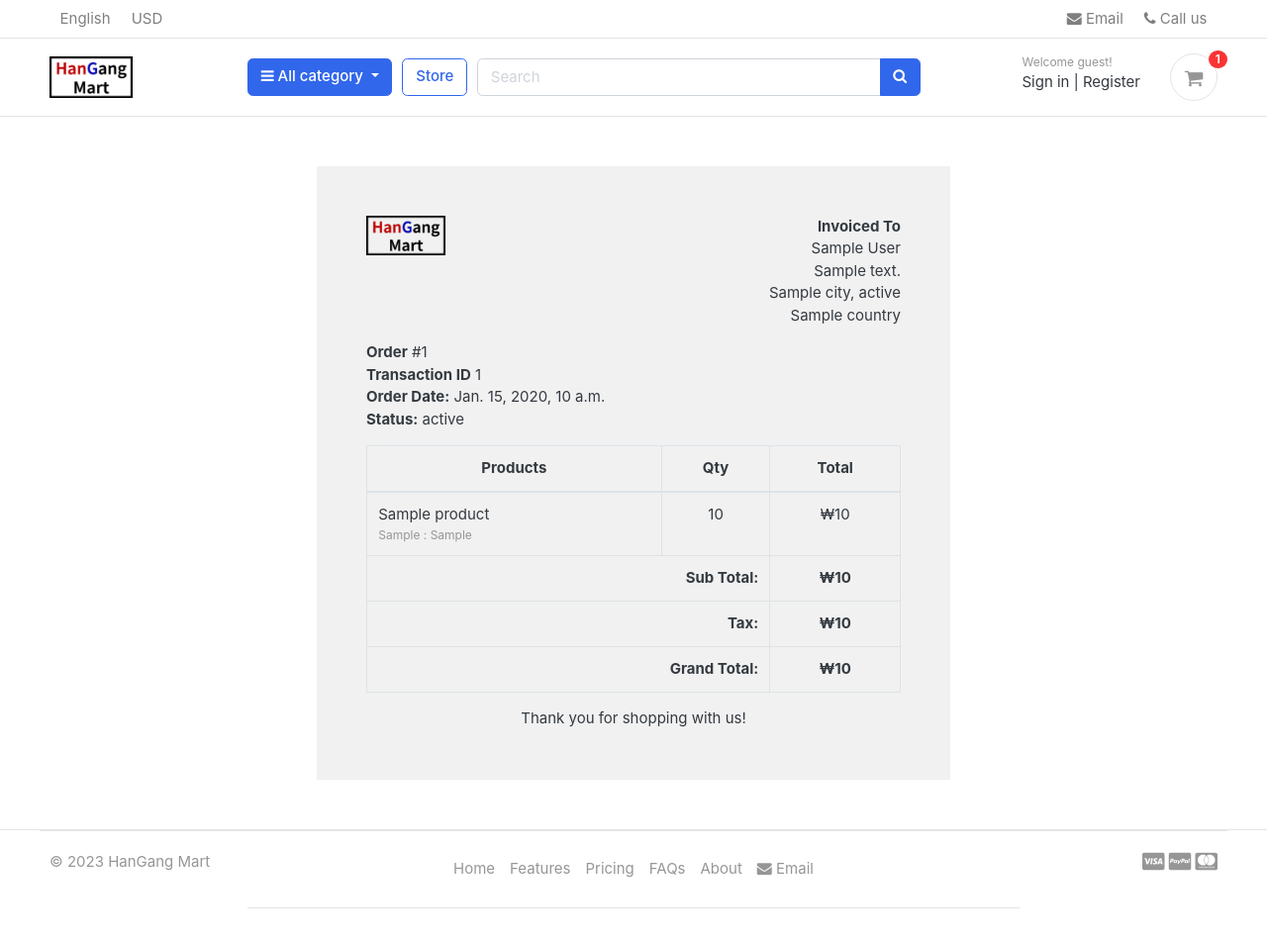
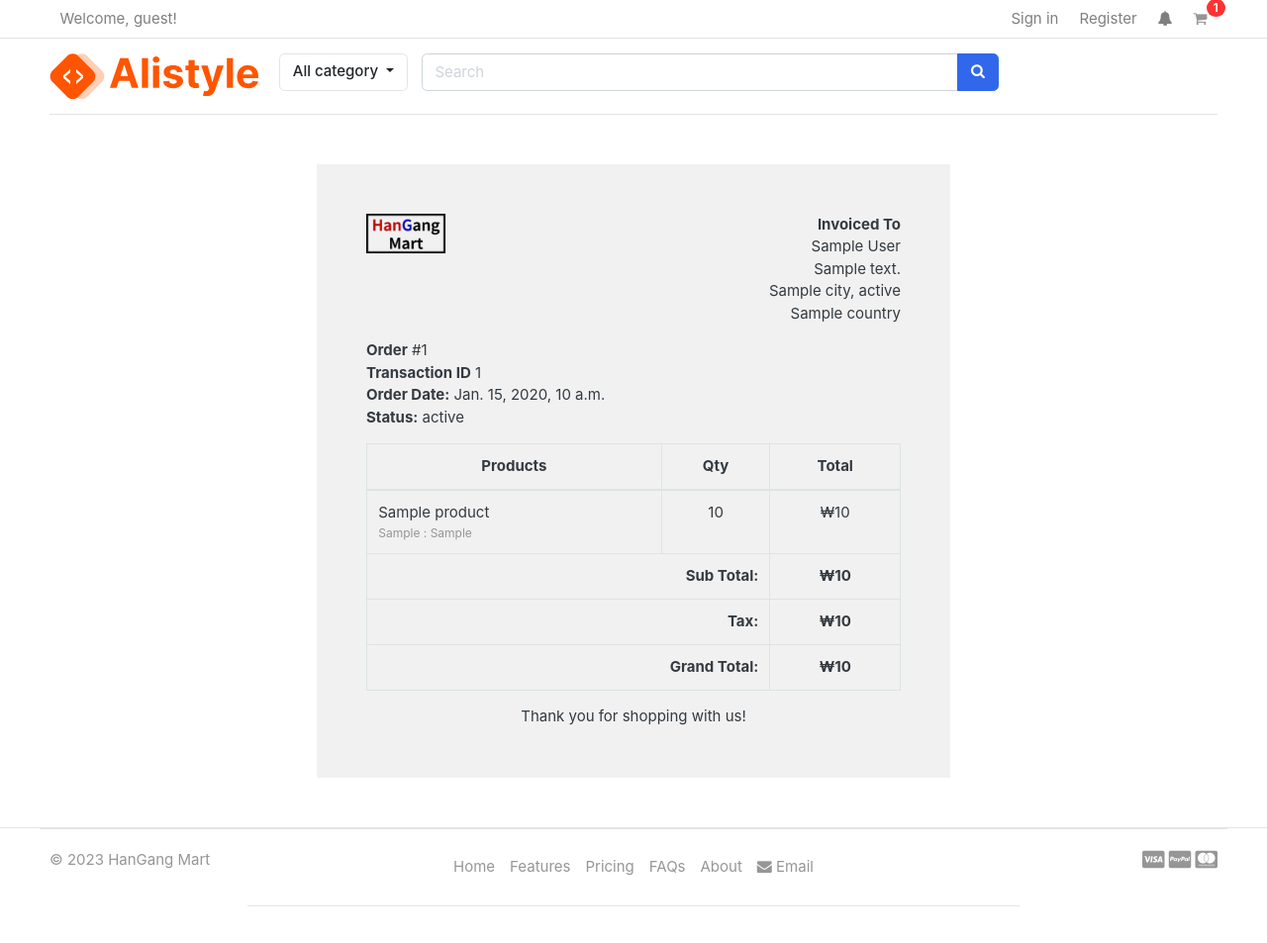
Before and after one commit to ramyo564/Upgrade_Django4, a Django app: template templates/accounts/order_detail.html in a window 1280 px wide. Shown: the whole page at 99% size. After the commit the page ends 916 px from the top, so only its background shows below. Run offline with Django 4.2, Linux system fonts and the light colour scheme; the template is opened without the code that fills it: most values are stand-ins (such as "Sample title", 1, 10 or a date in 2020); some libraries are stand-ins or nearby versions; some web fonts are replaced.

Commit message:
네비바 수정

```diff
--- a/greatkart/static/css/ui.css
+++ b/greatkart/static/css/ui.css
@@ -429,7 +429,7 @@ p:last-child {
 
 .brand-wrap .logo, .navbar-brand .logo {
   margin-right: 7px;
-  max-height: 42px;
+  max-height: 60px;
   display: inline-block;
 }
 
@@ -465,6 +465,8 @@ p:last-child {
   position: absolute;
   top: -3px;
   right: -10px;
+  margin: 2px;
+
 }
 .widget-header:hover i {
   color: #3167eb;
--- a/static/css/ui.css
+++ b/static/css/ui.css
@@ -429,7 +429,7 @@ p:last-child {
 
 .brand-wrap .logo, .navbar-brand .logo {
   margin-right: 7px;
-  max-height: 42px;
+  max-height: 60px;
   display: inline-block;
 }
 
@@ -465,6 +465,8 @@ p:last-child {
   position: absolute;
   top: -3px;
   right: -10px;
+  margin: 2px;
+
 }
 .widget-header:hover i {
   color: #3167eb;
--- a/templates/includes/navbar.html
+++ b/templates/includes/navbar.html
@@ -1,55 +1,90 @@
 {% load static %}
 
 <header class="section-header">
-  <nav class="navbar p-md-0 navbar-expand-sm navbar-light border-bottom">
+
+<!-- new nav-->
+
+  <nav class="navbar d-none d-md-flex p-md-0 navbar-expand-sm navbar-light border-bottom">
   <div class="container">
     <button class="navbar-toggler" type="button" data-toggle="collapse" data-target="#navbarTop4" aria-controls="navbarNav" aria-expanded="false" aria-label="Toggle navigation">
       <span class="navbar-toggler-icon"></span>
     </button>
     <div class="collapse navbar-collapse" id="navbarTop4">
       <ul class="navbar-nav mr-auto">
-        <li class="nav-item dropdown">
-         <a href="#" class="nav-link">   English </a>
+        {% if user.id is None %}
+        <li>
+          <span class="nav-link">Welcome, guest!</span>
+        </li>
 
-      </li>
-      <li class="nav-item dropdown">
-        <a href="#" class="nav-link"> USD </a>
-      </li>
+
+
       </ul>
       <ul class="navbar-nav">
-      <li><a href="#" class="nav-link"> <i class="fa fa-envelope"></i> Email </a></li>
-      <li><a href="#" class="nav-link"> <i class="fa fa-phone"></i> Call us </a></li>
+        <li></li>
+
+      <a href="{% url 'login' %}" class="nav-link">Sign in</a>
+      <a href="{% url 'register' %}" class="nav-link">Register</a>
+      <li><a href="#" class="nav-link"> <i class="fa fa-bell"></i> </a></li>
+      <li><a href="{% url 'cart' %}" class="nav-link widget-header"> <i class="fa fa-shopping-cart"></i>
+        <span class="badge badge-pill badge-danger notify">{{cart_count}}</span>
+      </a></li>
+      {% else %}
+      <li>
+        <span class="nav-link">Welcome, {{user.first_name}}!</span>
+      </li>
+
+    </ul>
+    <ul class="navbar-nav">
+      <li></li>
+      <a href="{% url 'dashboard' %}" class="nav-link">Dashboard</a>
+      <a href="{% url 'logout' %}" class="nav-link">Logout</a>
+    <li><a href="#" class="nav-link"> <i class="fa fa-bell"></i> </a></li>
+
+      <li><a href="{% url 'cart' %}" class="nav-link widget-header"> <i class="fa fa-shopping-cart"></i>
+        <span class="badge badge-pill badge-danger notify">{{cart_count}}</span>
+      </a></li>
+      {% endif %}
     </ul> <!-- list-inline //  -->
     </div> <!-- navbar-collapse .// -->
   </div> <!-- container //  -->
+
   </nav>
 
+  <div class="container" >
   <section class="header-main border-bottom">
-    <div class="container">
-  <div class="row align-items-center">
-    <div class="col-lg-2 col-md-3 col-6 col-sm">
+  <div class="row row-sm" >
+    <div class="col-6 col-sm col-md col-lg  flex-grow-0" >
       <a href="{% url 'home' %}" class="brand-wrap">
-        <img class="logo" src="{% static './images/logo.png' %}">
+          <img class="logo" src="{% static './images/logo.svg' %}">
       </a> <!-- brand-wrap.// -->
     </div>
-    <div class="col-lg col-sm col-md col-6 flex-grow-0">
-      <div class="category-wrap dropdown d-inline-block float-right">
-        <button type="button" class="btn btn-primary dropdown-toggle" data-toggle="dropdown">
-          <i class="fa fa-bars"></i> All category
+    <div class="col-6 col-sm col-md col-lg flex-md-grow-0">
+
+      <!-- mobile-only -->
+      <div class="d-md-none float-right">
+        <a href="#" class="btn btn-light"> <i class="fa fa-bell"></i> </a>
+        <a href="#" class="btn btn-light"> <i class="fa fa-user"></i> </a>
+        <a href="#" class="btn btn-light"> <i class="fa fa-shopping-cart"></i> {{cart_count}} </a>
+      </div>
+      <!-- mobile-only //end  -->
+
+      <div class="category-wrap d-none dropdown d-md-inline-block">
+        <button type="button" class="btn btn-light dropdown-toggle" data-toggle="dropdown">   All category
         </button>
         <div class="dropdown-menu">
-          <a class="dropdown-item" href="{% url 'store' %}">All Products </a>
+          <a class="dropdown-item" href="{% url 'store' %}">All Products
+        </a>
         {% for category in links %}
           <a class="dropdown-item" href="{{category.get_url}}">{{ category.category_name }}</a>
         {% endfor %}
         </div>
       </div>  <!-- category-wrap.// -->
     </div> <!-- col.// -->
-    <a href="{% url 'store' %}" class="btn btn-outline-primary">Store</a>
-    <div class="col-lg  col-md-6 col-sm-12 col">
+    <div class="col-lg-6 col-md col-sm-12" >
+
       <form action="{% url 'search' %}" class="search" method="GET">
         <div class="input-group w-100">
-            <input type="text" class="form-control" style="width:60%;" placeholder="Search" name ="keyword">
+          <input type="text" class="form-control" style="width:60%;" placeholder="Search" name="keyword">
 
           <div class="input-group-append">
             <button class="btn btn-primary" type="submit">
@@ -57,39 +92,24 @@
             </button>
           </div>
         </div>
-      </form> <!-- search-wrap .end// -->
-    </div> <!-- col.// -->
-    <div class="col-lg-3 col-sm-6 col-8 order-2 order-lg-3">
-          <div class="d-flex justify-content-end mb-3 mb-lg-0">
-            {% if user.id is None %}
-            <div class="widget-header">
-              <small class="title text-muted">Welcome guest!</small>
-              <div>
-                <a href="{% url 'login' %}">Sign in</a> <span class="dark-transp"> | </span>
-                <a href="{% url 'register' %}"> Register</a>
+      </form>
+      <!-- search-wrap .end// -->
     </div>
-            </div>
-            {% else %}
-            <div class="widget-header">
-              <small class="title text-muted">Welcome {{user.first_name}}!</small>
-              <div>
-                <a href="{% url 'dashboard' %}">Dashboard</a> <span class="dark-transp"> | </span>
-                <a href="{% url 'logout' %}"> Logout</a>
-              </div>
-            </div>
-            {% endif %}
 
-            <a href="{% url 'cart' %}" class="widget-header pl-3 ml-3">
-              <div class="icon icon-sm rounded-circle border"><i class="fa fa-shopping-cart"></i></div>
-              <span class="badge badge-pill badge-danger notify">{{cart_count}}</span>
-            </a>
-          </div> <!-- widgets-wrap.// -->
-        </div> <!-- col.// -->
+
   </div> <!-- row.// -->
+  </section> <!-- header-main .// -->
+
+
+  </nav> <!-- navbar-main  .// -->
+
   </div> <!-- container.// -->
-  </section> <!-- header-main .// -->
+
+<!-- new nav//-->
 
 
 
 
-  </header> <!-- section-header.// -->
+
+</header>
+<!-- section-header.// -->
```
Also changed, not shown: db.sqlite3, greatkart/static/images/logo.svg (added), static/images/logo.png, static/images/logo.svg (added). Lines whose indentation alone changed are shown as unchanged.
